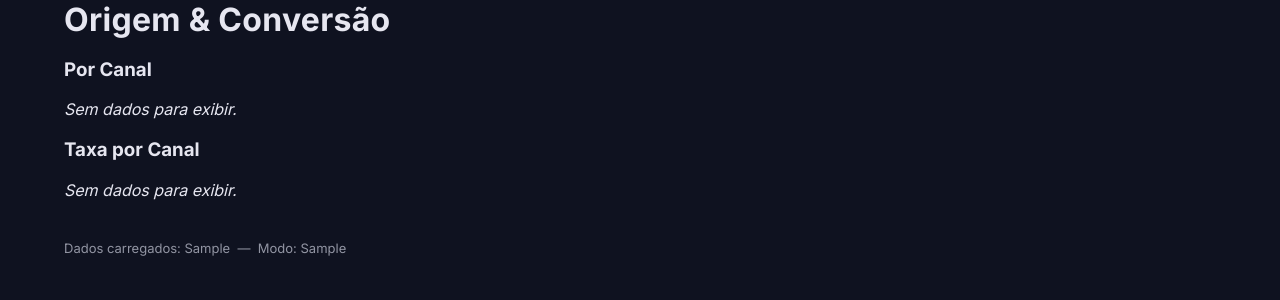
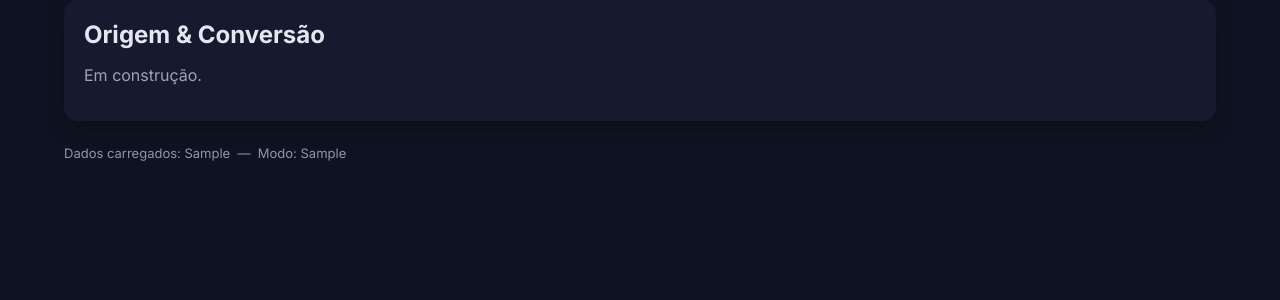
Before and after one commit to MacDowell354/dashboard-nandamac-ia, a Flask app: template templates/origem_conversao.html in a window 1280 px wide. Shown: the part 197-497 px from the top of the page. Run offline with Flask 3, Linux system fonts and the light colour scheme; the template is opened without the code that fills it: most values are stand-ins (such as "Sample title", 1, 10 or a date in 2020).

Commit message:
Update origem_conversao.html

```diff
--- a/templates/origem_conversao.html
+++ b/templates/origem_conversao.html
@@ -1,12 +1,5 @@
 {% extends "base.html" %}
+{% block title %}Origem & Conversão — Dashboard IA{% endblock %}
 {% block content %}
-<h1>Origem & Conversão</h1>
-
-<h3>Por Canal</h3>
-{% set table = tbl_canal %}
-{% include "widgets/table.html" %}
-
-<h3>Taxa por Canal</h3>
-{% set table = tbl_taxa %}
-{% include "widgets/table.html" %}
+  <div class="card"><h2 style="margin:0">Origem & Conversão</h2><p class="muted">Em construção.</p></div>
 {% endblock %}
```
